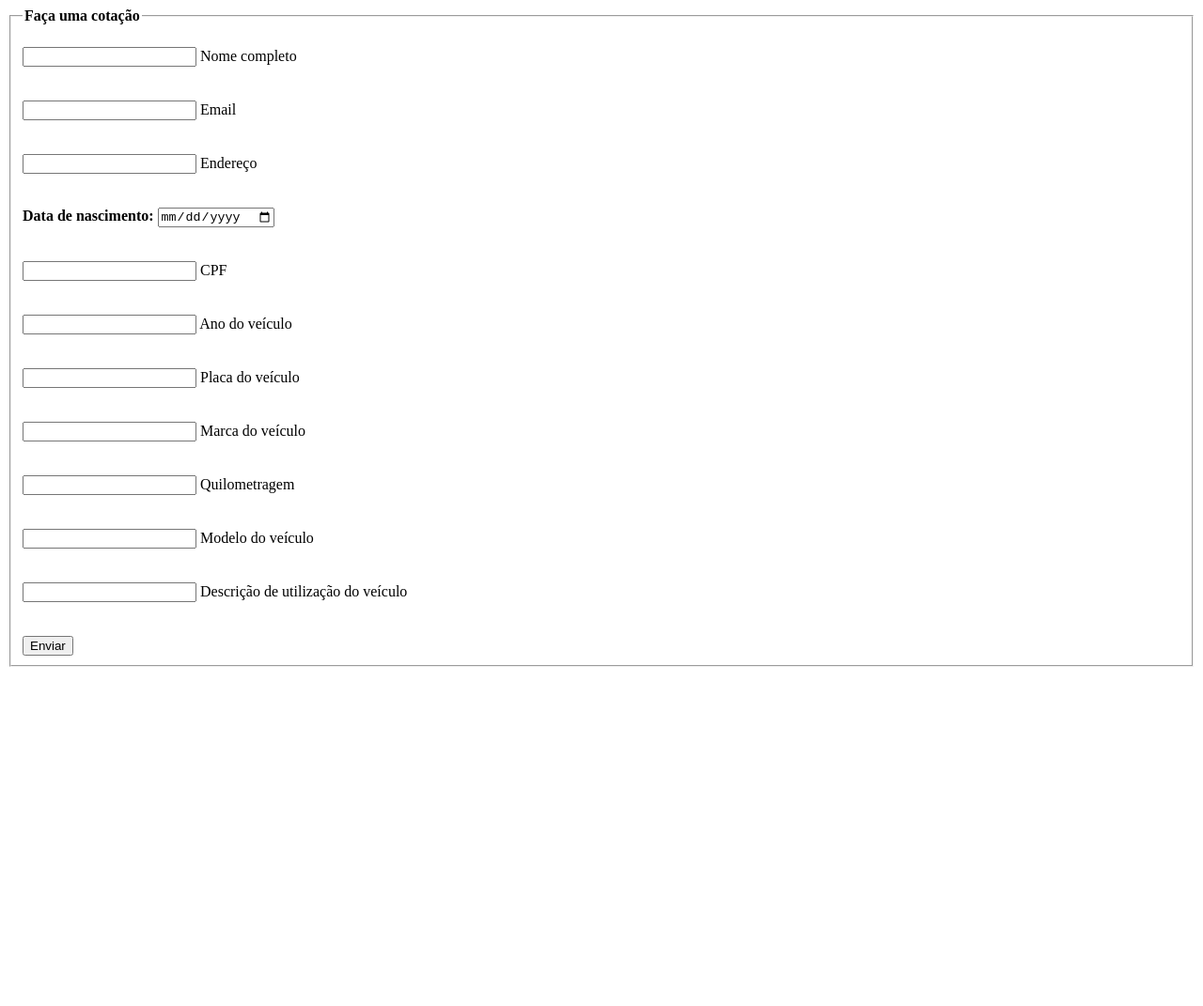
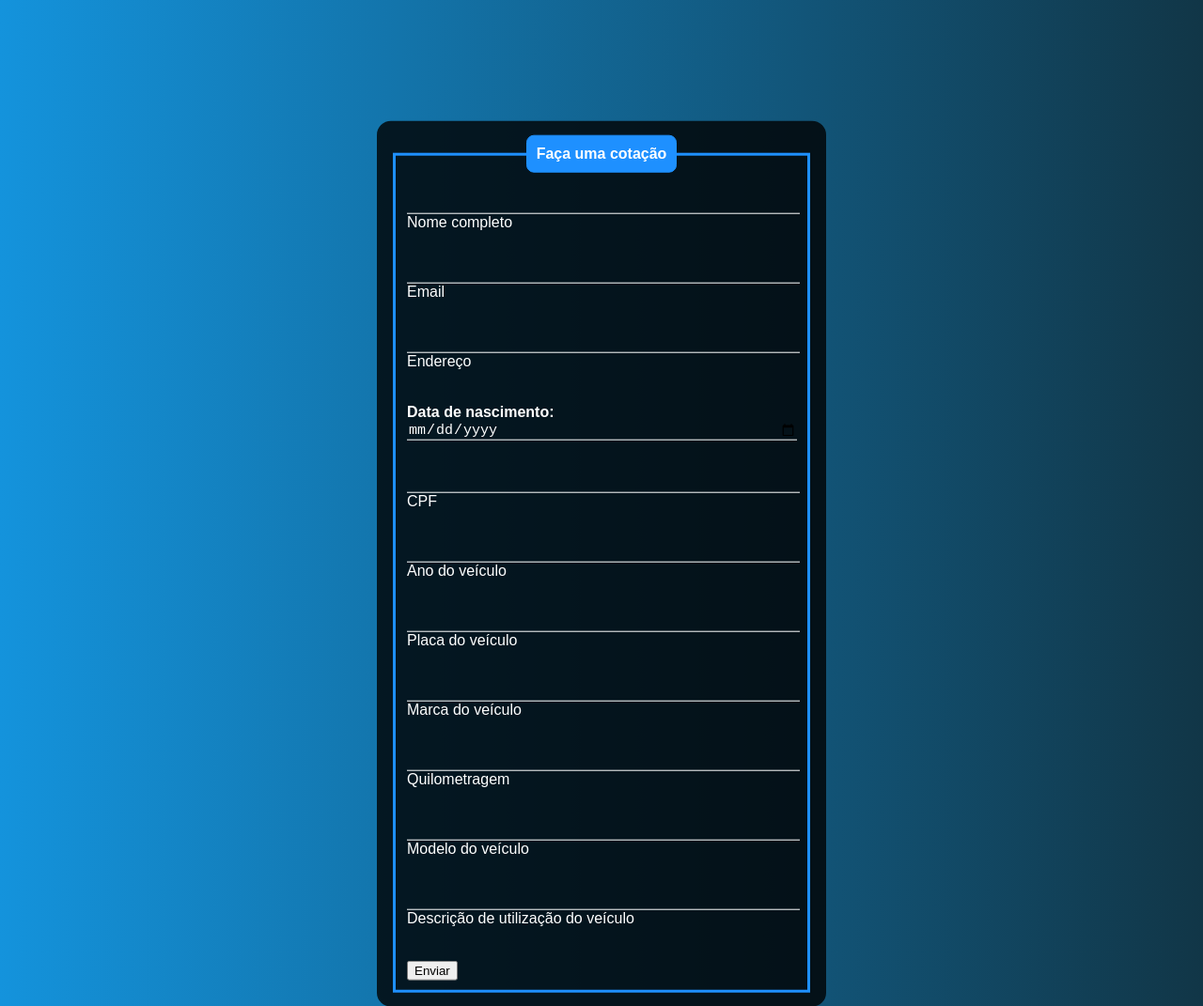
Before and after one commit to BoniDeveloper/Projeto_Cotacao, a plain HTML site: page index.html in a window 1280 px wide. Shown: the whole page at 94% size. Before the commit the page ends 800 px from the top, so only its background shows below. Drawn offline with Linux system fonts and the light colour scheme.

Commit message:
Adicionando CSS ao form

```diff
--- a/index.html
+++ b/index.html
@@ -1,10 +1,57 @@
-<!DOCTYPE html>
+    <!DOCTYPE html>
 <html lang="pt-br">
 <head>
     <meta charset="UTF-8">
     <meta http-equiv="X-UA-Compatible" content="IE=edge">
     <meta name="viewport" content="width=device-width, initial-scale=1.0">
     <title>Cotação</title>
+    <style>
+        body{
+             font-family: Arial,Helvetica,sans-serif;
+             background-image: linear-gradient(to right, rgb(20,147,220), rgb(17, 54, 71));
+        }
+
+        .box{
+            color: white;
+            position: absolute;
+            top: 75%;
+            left: 50%;
+            transform: translate(-50%, -50%);
+            background-color: rgba(0, 0, 0, 0.8);
+            padding: 15px;
+            border-radius: 15px;
+            width: 35%;
+        }
+
+        .inputbox{
+            position: relative;
+        }
+
+        .inputUser{
+            background: none;
+            border: none;
+            border-bottom: 1px solid white;
+            outline: none;
+            color: white;
+            font-size: 15px;
+            width: 100%;
+            /* 17:20 ----------------------------------------------------------------------------------------------- */
+        }
+
+        fieldset{
+            border: 3px solid dodgerblue;
+        }
+
+        legend{
+            border: 1px solid dodgerblue;
+            padding: 10px;
+            text-align: center;
+            background-color: dodgerblue;
+            border-radius: 8px;
+
+        }
+
+    </style>
 </head>
 <body>
     <div class="box">
```
